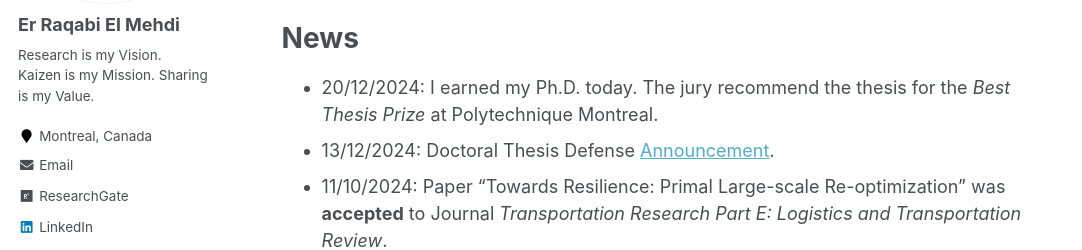
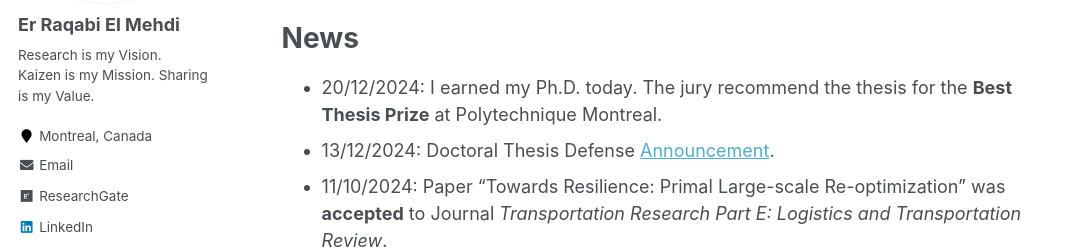
Before and after one commit to RqbMedi/rqbmedi.github.io, a Jekyll site: the page built from _pages/about.md, in a window 1280 px wide and 900 px high, scrolled down 809 px. Shown: the part 180-430 px from the top of the window, without its empty margins (0-1082 px from the left). Built offline with Jekyll 4.4.1, drawn with Linux system fonts in a browser that asks for light colours; some web fonts are replaced.

```diff
--- a/_pages/about.md
+++ b/_pages/about.md
@@ -27,7 +27,7 @@ My Curriculum Vitae can be found [here](http://rqbmedi.github.io/files/CV.pdf).
 
 News
 =====
-- 20/12/2024: I earned my Ph.D. today. The jury recommend the thesis for the *Best Thesis Prize* at Polytechnique Montreal.
+- 20/12/2024: I earned my Ph.D. today. The jury recommend the thesis for the **Best Thesis Prize** at Polytechnique Montreal.
 - 13/12/2024: Doctoral Thesis Defense [Announcement](https://www.polymtl.ca/calendrier/evenements/soutenance-de-these-de-doctorat-el-mehdi-er-raqabi-mathematiques).
 - 11/10/2024: Paper "Towards Resilience: Primal Large-scale Re-optimization" was **accepted** to Journal *Transportation Research Part E: Logistics and Transportation Review*.
 - 03/07/2024: Research Project "*OCP Optimizes Its Supply Chain for Africa and The World*" has been selected as a **Winner** at the [*EURO Excellence in Practice Award 2024*](https://www.euro-online.org/web/pages/1667/previous-finalists-and-winners).
```
